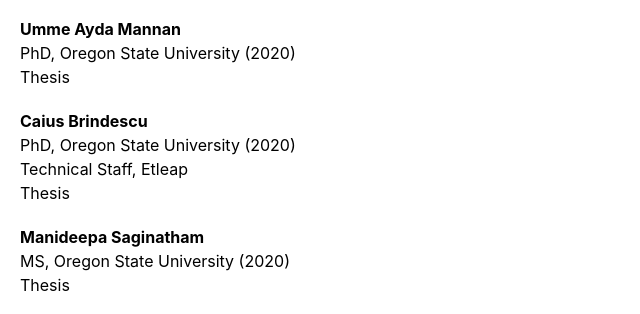
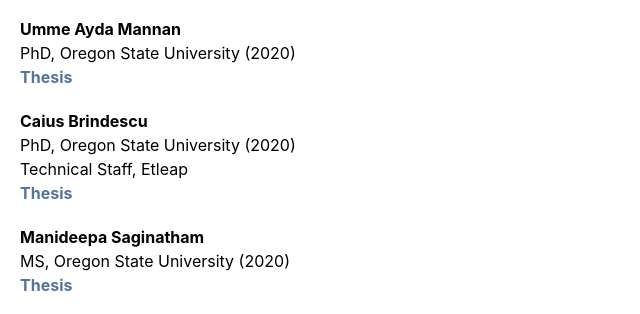
Before and after one commit to EPICLab/EPICLab.github.io, a website: page people.html in a window 1280 px wide. Shown: the part 2209-2523 px from the top of the page, 0-640 px from the left. Drawn offline with Linux system fonts and the light colour scheme.

Commit message:
Updated Thesis URL links for Umme Ayda Mannan, Caius Brindescu, and Manideepa Saginatham

```diff
--- a/people.html
+++ b/people.html
@@ -205,19 +205,19 @@
         <div class="alumni-container">
             <a class="inactive alumni-name">Umme Ayda Mannan</a>
             <a class="inactive alumni-position">PhD, Oregon State University (2020)</a>
-            <a class="inactive alumni-thesis">Thesis</a>
+            <a class="inactive alumni-thesis"><a href="https://ir.library.oregonstate.edu/concern/graduate_thesis_or_dissertations/c534fw42q">Thesis</a></a>
         </div>
 
         <div class="alumni-container">
             <a class="inactive alumni-name">Caius Brindescu</a>
             <a class="inactive alumni-position">PhD, Oregon State University (2020) <br> Technical Staff, Etleap</a>
-            <a class="inactive alumni-thesis">Thesis</a>
+            <a class="inactive alumni-thesis"><a href="https://ir.library.oregonstate.edu/concern/graduate_thesis_or_dissertations/pg15bn59s">Thesis</a></a>
         </div>
 
         <div class="alumni-container">
             <a class="inactive alumni-name">Manideepa Saginatham</a>
             <a class="inactive alumni-position">MS, Oregon State University (2020)</a>
-            <a class="inactive alumni-thesis">Thesis</a>
+            <a class="inactive alumni-thesis"><a href="https://ir.library.oregonstate.edu/concern/graduate_thesis_or_dissertations/cn69mb541">Thesis</a></a>
         </div>
 
         <div class="alumni-container">
```
